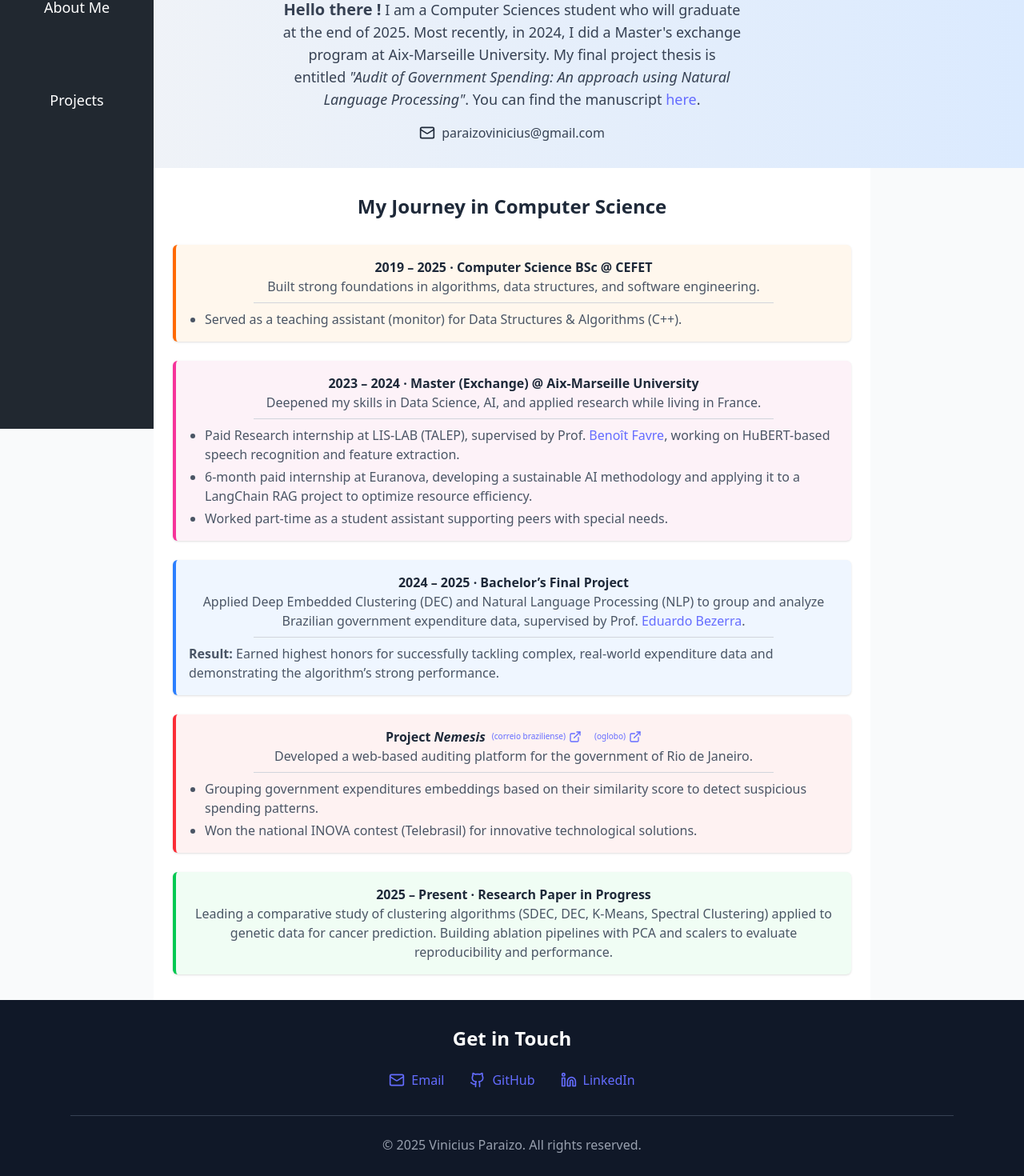
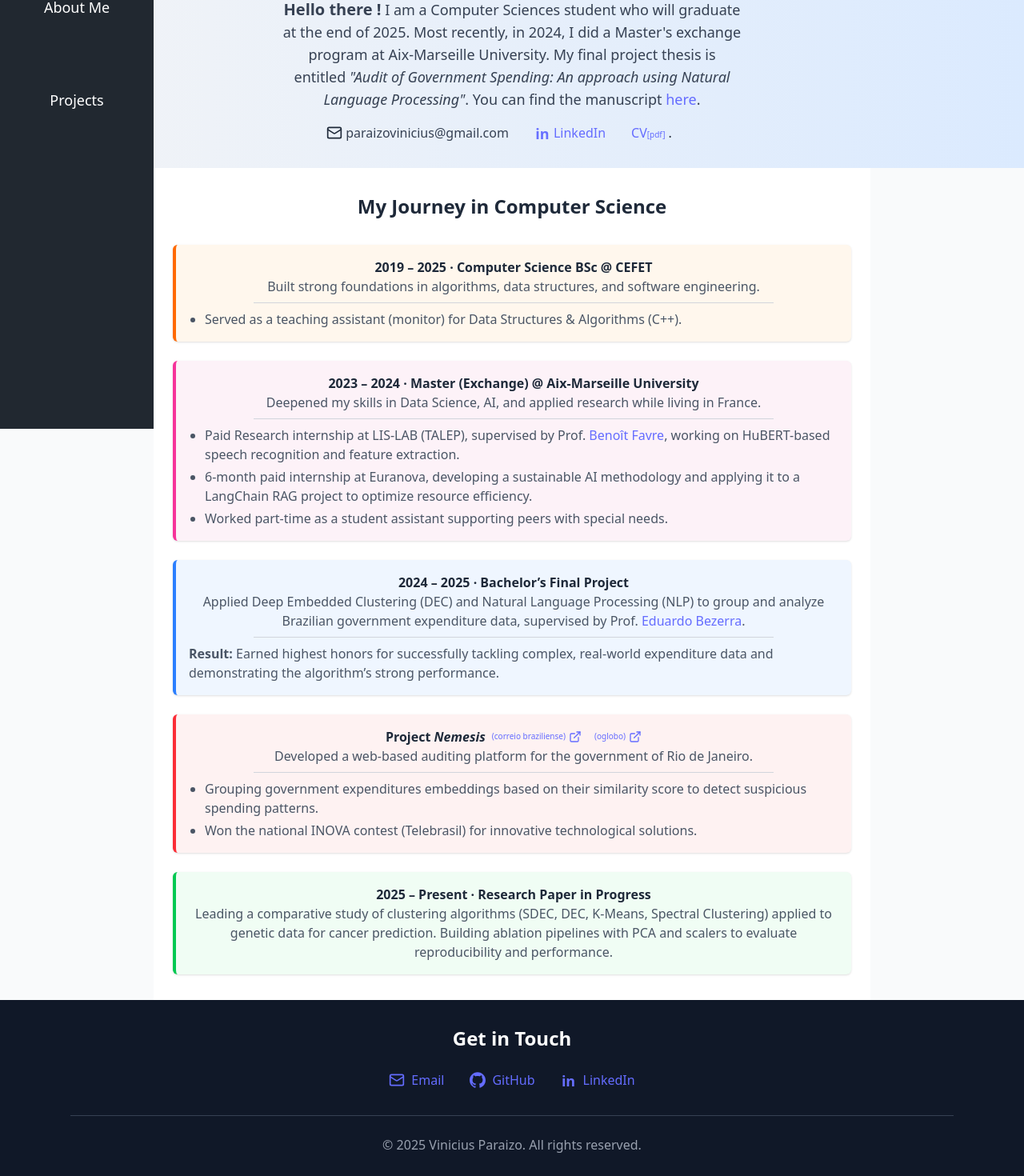
Before and after one commit to paraizovinicius/paraizovinicius.github.io, a React (Vite) app in the folder vite-project/: page / in a window 1280 px wide. Shown: the part 264-1734 px from the top of the page at 80% size. Built offline with nearby package versions, Linux system fonts and the light colour scheme.

Commit message:
frontend: mudança de icons e adicionar um menu com CV e linkedin na landing page

```diff
--- a/vite-project/package.json
+++ b/vite-project/package.json
@@ -18,7 +18,9 @@
     "react": "^19.1.1",
     "react-dom": "^19.1.1",
     "react-emoji": "^0.5.0",
-    "react-router-dom": "^7.9.2"
+    "react-router-dom": "^7.9.2",
+    "react-social-icons": "^6.25.0",
+    "simple-icons": "^15.16.0"
   },
   "devDependencies": {
     "@eslint/js": "^9.36.0",
--- a/vite-project/src/components/footer.tsx
+++ b/vite-project/src/components/footer.tsx
@@ -1,5 +1,7 @@
 import React from 'react';
-import { Mail, Github, Linkedin } from "lucide-react";
+import { Mail } from "lucide-react";
+import { siGithub } from "simple-icons"
+import { SocialIcon } from 'react-social-icons'
 
 const Footer: React.FC = () => (
     <footer className="w-full bg-gray-900 text-white mt-auto">
@@ -21,7 +23,15 @@ const Footer: React.FC = () => (
                         rel="noopener noreferrer"
                         className="flex items-center gap-2 text-gray-300 hover:text-orange-400 transition-colors duration-200 group"
                     >
-                        <Github className="w-5 h-5 group-hover:scale-110 transition-transform duration-200" />
+                        <svg
+                        role="img"
+                        viewBox="0 0 24 24"
+                        xmlns="http://www.w3.org/2000/svg"
+                        className="w-5 h-5 fill-current group-hover:scale-110 transition-transform duration-200"
+                        >
+                        <title>{siGithub.title}</title>
+                        <path d={siGithub.path} />
+                        </svg>
                         <span>GitHub</span>
                     </a>
                     <a
@@ -30,7 +40,7 @@ const Footer: React.FC = () => (
                         rel="noopener noreferrer"
                         className="flex items-center gap-2 text-gray-300 hover:text-orange-400 transition-colors duration-200 group"
                     >
-                        <Linkedin className="w-5 h-5 group-hover:scale-110 transition-transform duration-200" />
+                        <span className="text-[#676FFF] text-[18px] font-bold w-5 h-6 fill-current group-hover:scale-110 transition-transform duration-200">in</span>
                         <span>LinkedIn</span>
                     </a>
                 </div>
--- a/vite-project/src/pages/aboutMe.tsx
+++ b/vite-project/src/pages/aboutMe.tsx
@@ -5,7 +5,7 @@ const AboutMe: React.FC = () => {
         <div className="min-h-screen bg-gray-50 text-gray-800 mt-8 md:mt-0 ">
             {/* About Me */}
             <section className="max-w-3xl mx-auto py-12 px-6 space-y-6">
-                <h2 className="text-2xl font-semibold mb-4">About Me</h2>
+                <h1 className="text-4xl font-bold mb-8 text-center">About me</h1>
                 <p className="text-gray-600 leading-relaxed">
                     I am a curious and impact-driven AI engineer with hands-on experience in LLMs,
                     RAG pipelines, and scalable ML systems.
--- a/vite-project/src/pages/landingPage.tsx
+++ b/vite-project/src/pages/landingPage.tsx
@@ -1,7 +1,9 @@
 import React from "react";
 import eu from "../assets/eu.png";
 import { Mail, ExternalLink } from "lucide-react";
+import { siLinkerd } from "simple-icons"
 import tese from "../assets/TCC_2024_ViniciusParaizo.pdf"
+import cv from "../assets/CV - Vinicius Paraizo.pdf"
 
 // TODO: idiomas diferentes
 
@@ -27,9 +29,30 @@ const LandingPage: React.FC = () => {
           here
         </a>.
       </div>
-      <div className="mt-4 flex items-center gap-2">
-        <Mail className="w-5 h-5 group-hover:scale-110 transition-transform duration-200" />
-        <span className="text-gray-700">paraizovinicius@gmail.com</span>
+      <div className="mt-4 flex items-center gap-8">
+        <div className="flex items-center gap-1">
+          <Mail className="w-5 h-5 group-hover:scale-110 transition-transform duration-200" />
+          <span className="text-gray-700">paraizovinicius@gmail.com</span>
+        </div>
+
+        <div className="flex items-center gap-1">
+          <span className="text-[#676FFF] text-[18px] font-bold w-5 h-6 fill-current group-hover:scale-110 transition-transform duration-200">in</span>
+          <a href="https://www.linkedin.com/in/paraizovinicius/" className="underline text-blue-600 hover:text-blue-800">LinkedIn</a>
+        </div>
+
+        <div className="flex items-center gap-1">
+          <a
+          href={cv}
+          target="_blank"
+          rel="noopener noreferrer"
+          className="underline text-blue-600 hover:text-blue-800"
+          >
+          CV<span className="text-[10px]">[pdf]</span>
+          </a>.
+        </div>
+        <div>
+
+        </div>
       </div>
 
     </section>
```
Also changed, not shown: 2 other files (tests, documents, lock files or other folders).
